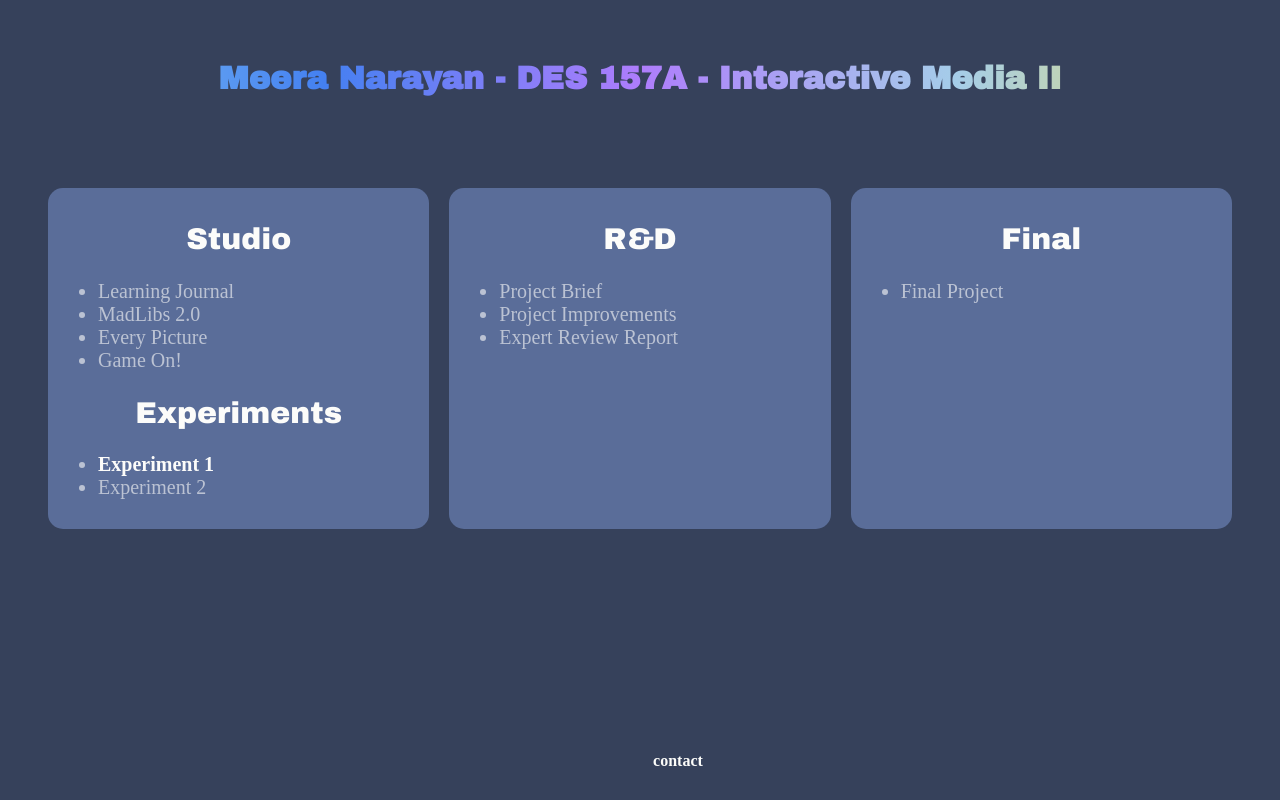
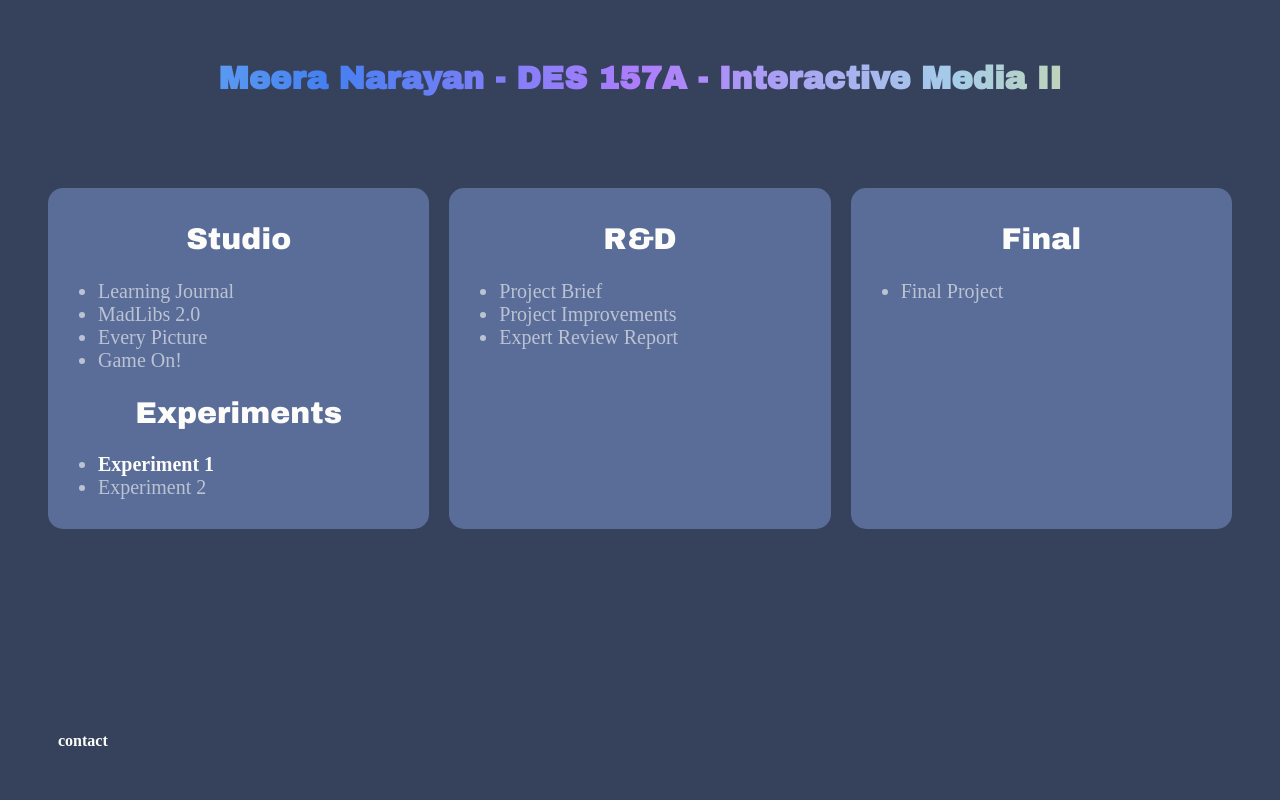
Before and after one commit to meera-pn/DES157A, a plain HTML site: page index.html in a window 1280 px wide. Drawn offline with Linux system fonts and the light colour scheme; a web font is replaced by a local one.

Commit message:
Update styles.css

```diff
--- a/styles.css
+++ b/styles.css
@@ -63,8 +63,7 @@ footer {
     position: fixed;
     bottom: 0;
     width: 100%;
-    text-align: center;
-    padding: 30px;
+    padding: 50px;
     font-family: "Afacad Flux";
 }
 
```
